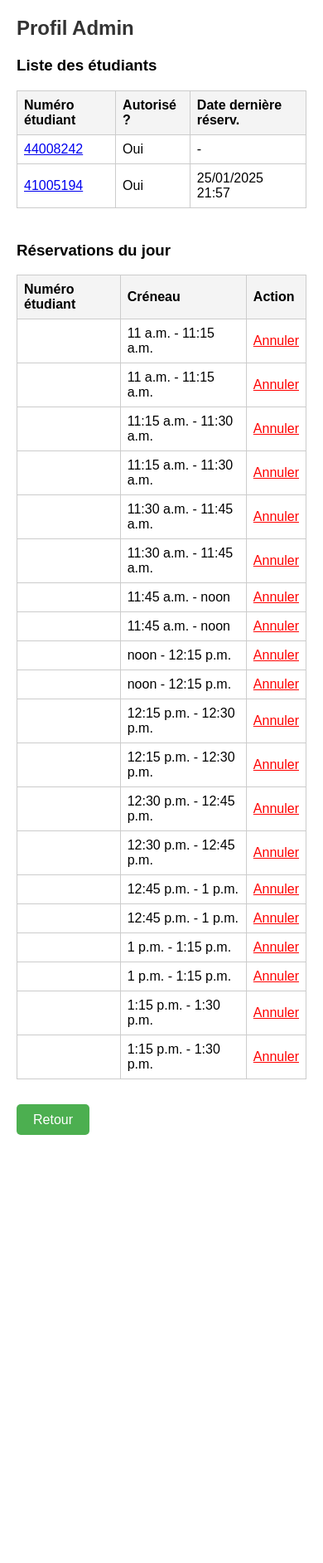
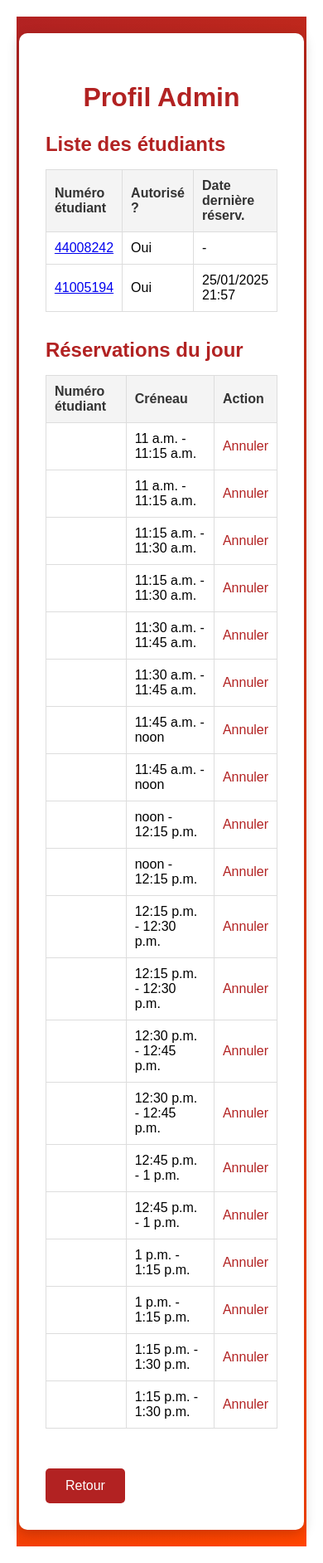
Before and after one commit to inankia3/Projet_Reserv, a Django app: template Reservation/templates/profilAdmin.html in a window 390 px wide. Shown: the whole page at 83% size. Before the commit the page ends 1368 px from the top, so only its background shows below. Run offline with Django 5.2, Linux system fonts and the light colour scheme; data comes from the database, SQL or seed files in the repository; both versions use the stored data as it was after the commit; the template is opened without the code that fills it: values that come from a table or form of the project are taken from there, most other values are stand-ins (such as "Sample title", 1, 10 or a date in 2020).

Commit message:
Enhance student profile page with improved styling and layout; add responsive design elements for better user experience

```diff
--- a/Reservation/static/css/styles.css
+++ b/Reservation/static/css/styles.css
@@ -260,3 +260,118 @@
 .index-box a button:hover {
     background: #ff4500; /* Rouge orangé */
 }
+
+/* Styles pour le profil étudiant et admin */
+.profile-container {
+    display: flex;
+    justify-content: center;
+    align-items: center;
+    min-height: 100vh;
+    background: linear-gradient(135deg, #b22222, #ff4500); /* Rouge foncé à rouge orangé */
+    font-family: 'Arial', sans-serif;
+    padding: 20px;
+}
+
+.profile-box {
+    background: white;
+    padding: 2rem;
+    border-radius: 10px;
+    box-shadow: 0 4px 15px rgba(0, 0, 0, 0.2);
+    width: 100%;
+    max-width: 800px;
+}
+
+.profile-box h2 {
+    font-size: 2rem;
+    color: #b22222; /* Rouge foncé */
+    margin-bottom: 1.5rem;
+    text-align: center;
+}
+
+.profile-box p {
+    font-size: 1.2rem;
+    color: #555;
+    margin-bottom: 1.5rem;
+}
+
+.profile-box .section {
+    margin-bottom: 2rem;
+}
+
+.profile-box .section h3 {
+    font-size: 1.5rem;
+    color: #b22222; /* Rouge foncé */
+    margin-bottom: 1rem;
+}
+
+.profile-box table {
+    width: 100%;
+    border-collapse: collapse;
+    margin-bottom: 1.5rem;
+}
+
+.profile-box table th,
+.profile-box table td {
+    border: 1px solid #ddd;
+    padding: 10px;
+    text-align: left;
+}
+
+.profile-box table th {
+    background-color: #f4f4f4;
+    color: #333;
+}
+
+.profile-box table tr:hover {
+    background-color: #f9f9f9;
+}
+
+.profile-box .block-button {
+    padding: 0.75rem 1.5rem;
+    background: #b22222; /* Rouge foncé */
+    color: white;
+    border: none;
+    border-radius: 5px;
+    font-size: 1rem;
+    cursor: pointer;
+    transition: background 0.3s ease;
+    margin-bottom: 1.5rem;
+}
+
+.profile-box .block-button:hover {
+    background: #ff4500; /* Rouge orangé */
+}
+
+.profile-box .back-button {
+    padding: 0.75rem 1.5rem;
+    background: #b22222; /* Rouge foncé */
+    color: white;
+    border: none;
+    border-radius: 5px;
+    font-size: 1rem;
+    cursor: pointer;
+    transition: background 0.3s ease;
+    text-decoration: none;
+    display: inline-block;
+}
+
+.profile-box .back-button:hover {
+    background: #ff4500; /* Rouge orangé */
+}
+
+/* Styles spécifiques pour le profil admin */
+.profile-box .cancel-btn {
+    color: #b22222; /* Rouge foncé */
+    text-decoration: none;
+    cursor: pointer;
+    transition: color 0.3s ease;
+}
+
+.profile-box .cancel-btn:hover {
+    color: #ff4500; /* Rouge orangé */
+}
+
+.profile-box .blocked {
+    color: #ff4444; /* Rouge clair */
+    font-weight: bold;
+}
--- a/Reservation/templates/profilAdmin.html
+++ b/Reservation/templates/profilAdmin.html
@@ -1,26 +1,9 @@
-<!DOCTYPE html>
-<html>
-<head>
-    <meta charset="UTF-8">
-    <title>{{ title }}</title>
-    <style>
-        body { font-family: Arial, sans-serif; margin: 20px; }
-        h2 { color: #333; }
-        table { width: 100%; border-collapse: collapse; margin-bottom: 20px; }
-        th, td { border: 1px solid #ccc; padding: 8px; text-align: left; }
-        th { background-color: #f4f4f4; }
-        .section { margin-bottom: 40px; }
-        .back-button {
-            padding: 10px 20px; background-color: #4CAF50; color: white;
-            text-decoration: none; border-radius: 5px;
-        }
-        .back-button:hover { background-color: #45a049; }
-        .blocked { color: red; font-weight: bold; }
-        .cancel-btn { color: red; text-decoration: underline; cursor: pointer; }
-    </style>
-</head>
-<body>
+{% extends 'base.html' %}
+{% block title %}Profil Admin{% endblock %}
 
+{% block content %}
+<div class="profile-container">
+    <div class="profile-box">
         <h2>Profil Admin</h2>
 
         <div class="section">
@@ -36,7 +19,6 @@
                 <tbody>
                     {% for student in students %}
                     <tr>
-                    <!-- Lien vers la page profilEtudiant -->
                         <td>
                             <a href="{% url 'profilEtudiant' student.num_etudiant %}">
                                 {{ student.num_etudiant }}
@@ -73,7 +55,6 @@
                     <tr>
                         <td>{{ reservation.etudiant.num_etudiant }}</td>
                         <td>
-                        <!-- On suppose que vous avez reservation.creneau.heure_debut, .heure_fin -->
                             {% if reservation.creneau %}
                                 {{ reservation.creneau.heure_debut }} - {{ reservation.creneau.heure_fin }}
                             {% else %}
@@ -81,7 +62,6 @@
                             {% endif %}
                         </td>
                         <td>
-                        <!-- Lien "Annuler" => /cancelReservation/reservation.id/ -->
                             <a href="{% url 'cancelReservation' reservation.id %}" class="cancel-btn">
                                 Annuler
                             </a>
@@ -97,6 +77,6 @@
         </div>
 
         <a href="javascript:history.back()" class="back-button">Retour</a>
-
-</body>
-</html>
+    </div>
+</div>
+{% endblock %}
```
Also changed, not shown: Reservation/templates/profilEtudiant.html (+7 -2 lines), db.sqlite3. Lines whose indentation alone changed are shown as unchanged.
